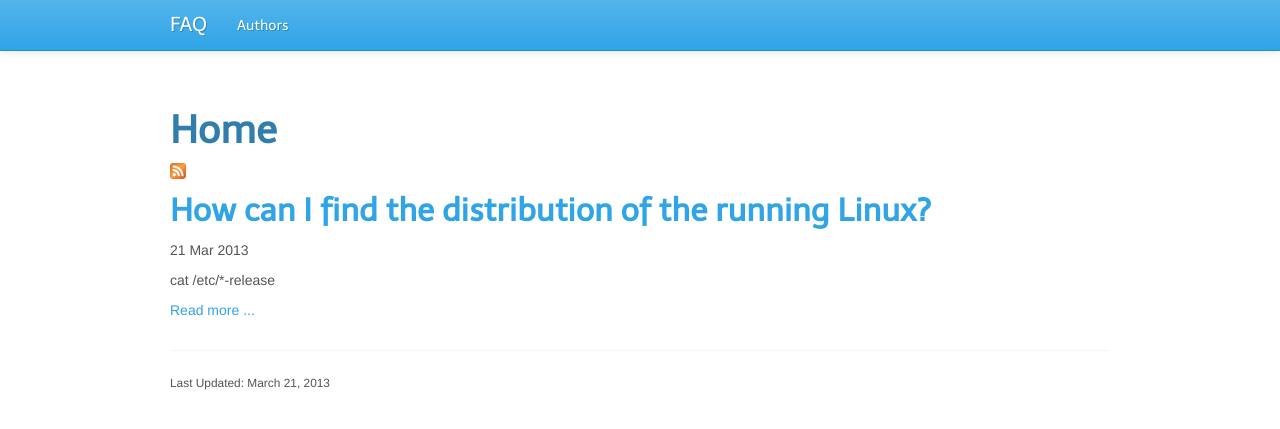
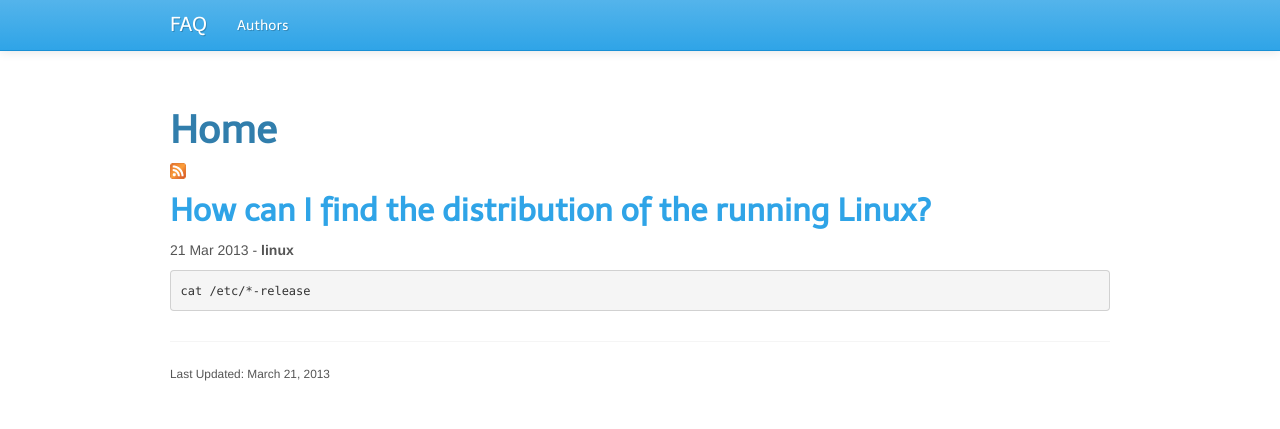
Before and after one commit to reprogrammer/faq, a Jekyll site: the page built from index.html, in a window 1280 px wide. Shown: the top 429 px of the page. Built offline with Jekyll 4.4.1, drawn with Linux system fonts in a browser that asks for light colours; Markdown is read by kramdown in place of the engine named in the settings.

Commit message:
Added tags to the post.

```diff
--- a/index.html
+++ b/index.html
@@ -11,7 +11,13 @@ title: Home
 <h2>
   <a href="{{site.url}}{{post.url}}" title="{{post.title}}" rel="bookmark">{{post.title}}</a>
 </h2>
-<p>{{post.date | date_to_string}}</p>
-<p>{{post.content | strip_html | truncatewords: 55}}</p>
-<p><a href="{{site.url}}{{post.url}}">Read more ...</a></p>
+<p>{{post.date | date_to_string}}
+{% if post.tags %}
+{% for tag in post.tags %}
+{% if forloop.first %} - {% endif %}
+<strong>{{tag}}</strong>{% unless forloop.last %}, {% endunless %}
+{% if forloop.last %}<br />{% endif %}
 {% endfor %}
+{% endif %}</p>
+<p>{{post.content}}</p>
+{% endfor %}
```
Also changed, not shown: _layouts/post-layout.html (+8 -1 lines), _posts/2013-03-21-how-can-i-find-the-distribution-of-the-running-linux.md (+1 -1 lines), 1 other file.
